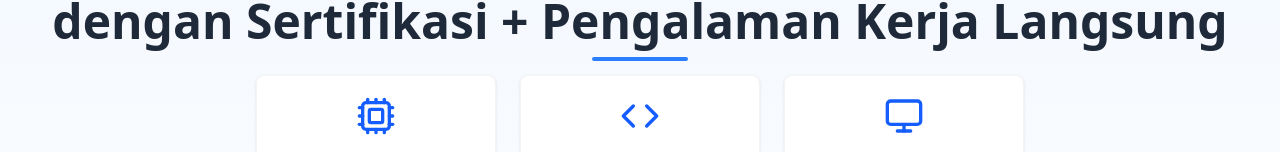
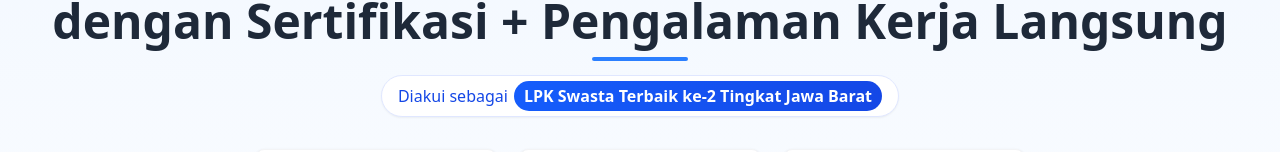
Before and after one commit to tiswan14/sistem-informasi-pendaftaran-kursus-lpk-cti, a Next.js app: page / in a window 1280 px wide. Shown: the part 293-445 px from the top of the page. Built offline with nearby package versions, Linux system fonts and the light colour scheme; no server answers.

Commit message:
chore: kursus detail, hero section added, card revisiom, footer add tiswan

```diff
--- a/components/footer/footer.tsx
+++ b/components/footer/footer.tsx
@@ -132,6 +132,9 @@
                     <p>
                         &copy; {new Date().getFullYear()} LPK Cipta Tungga Indonesia. All Rights Reserved.
                     </p>
+                    <p className="mt-2">
+                        Developed by <a href="https://tiswan-portfolio.vercel.app/" target="_blank" rel="noopener noreferrer" className="text-blue-400 hover:underline">Tiswan</a>
+                    </p>
                 </div>
             </div>
         </footer>
--- a/components/user/beranda/HeroSection.tsx
+++ b/components/user/beranda/HeroSection.tsx
@@ -34,10 +34,11 @@
                     data-aos-easing="ease-out-cubic"
                 >
                     <BookOpen className="w-4 h-4 sm:w-5 sm:h-5 mr-1 sm:mr-2 text-blue-600" />
-                    <span className="text-sm sm:text-base font-medium text-blue-700">
+                    <span className="text-sm sm:text-base font-medium text-blue-700 text-center">
                         LPK CIPTA TUNGGA INDONESIA CIAMIS
                     </span>
                 </div>
+
 
                 {/* Title */}
                 <h1
@@ -62,6 +63,14 @@
                         ></span>
                     </span>
                 </h1>
+                <div className="inline-flex items-center px-4 py-2 bg-white rounded-full border border-indigo-100 shadow-xs mb-6 sm:mb-8">
+                    <span className="text-blue-700 font-medium">
+                        Diakui sebagai
+                        <span className="font-semibold bg-gradient-to-r from-blue-600 to-blue-700 text-white px-2.5 py-1 rounded-full ml-1.5">
+                            LPK Swasta Terbaik ke-2 Tingkat Jawa Barat
+                        </span>
+                    </span>
+                </div>
 
                 {/* Grid */}
                 <div className="max-w-3xl mx-auto grid grid-cols-1 sm:grid-cols-2 md:grid-cols-3 gap-4 sm:gap-6 mb-6 sm:mb-8 px-4 sm:px-0">
--- a/components/user/card.tsx
+++ b/components/user/card.tsx
@@ -89,7 +89,7 @@
                         href={`/kursus/${kursus.id}`}
                         className="w-full inline-flex items-center justify-center px-4 py-3 bg-gradient-to-r from-blue-600 to-blue-500 hover:from-blue-700 hover:to-blue-600 text-white font-semibold text-sm rounded-lg shadow-md transition-all duration-200 group-hover:shadow-lg"
                     >
-                        Daftar Sekarang
+                        Daftar Kursus
                         <ArrowRight className="ml-2 transition-all duration-200 transform group-hover:translate-x-1" size={16} />
                     </Link>
                 </div>
--- a/components/user/kursus/KursusDetail.tsx
+++ b/components/user/kursus/KursusDetail.tsx
@@ -172,19 +172,21 @@
             {/* Stats Grid */}
             <div className="grid grid-cols-1 sm:grid-cols-2 gap-3 sm:gap-4 mb-6 md:mb-8">
                 {/* Harga */}
+                {/* Harga per Bulan */}
                 <div className="p-3 sm:p-4 md:p-5 border rounded-xl bg-white hover:shadow-md transition-all duration-300 group">
                     <div className="flex items-center gap-3 sm:gap-4">
-                        <div className="p-2 sm:p-3 rounded-full bg-blue-100 group-hover:bg-blue-200 transition-colors">
-                            <Banknote className="w-5 h-5 sm:w-6 sm:h-6 text-blue-600" />
+                        <div className="p-2 sm:p-3 rounded-full bg-yellow-100 group-hover:bg-yellow-200 transition-colors">
+                            <Banknote className="w-5 h-5 sm:w-6 sm:h-6 text-yellow-600" />
                         </div>
                         <div className="overflow-hidden">
-                            <p className="text-xs sm:text-sm text-gray-500 truncate">Harga</p>
+                            <p className="text-xs sm:text-sm text-gray-500 truncate">Biaya per Bulan</p>
                             <p className="font-bold text-sm sm:text-base truncate">
-                                Rp {kursus.harga.toLocaleString()}
+                                Rp {(kursus.harga).toLocaleString("id-ID")}
                             </p>
                         </div>
                     </div>
                 </div>
+
 
                 {/* Durasi Belajar */}
                 <div className="p-3 sm:p-4 md:p-5 border rounded-xl bg-white hover:shadow-md transition-all duration-300 group">
```
